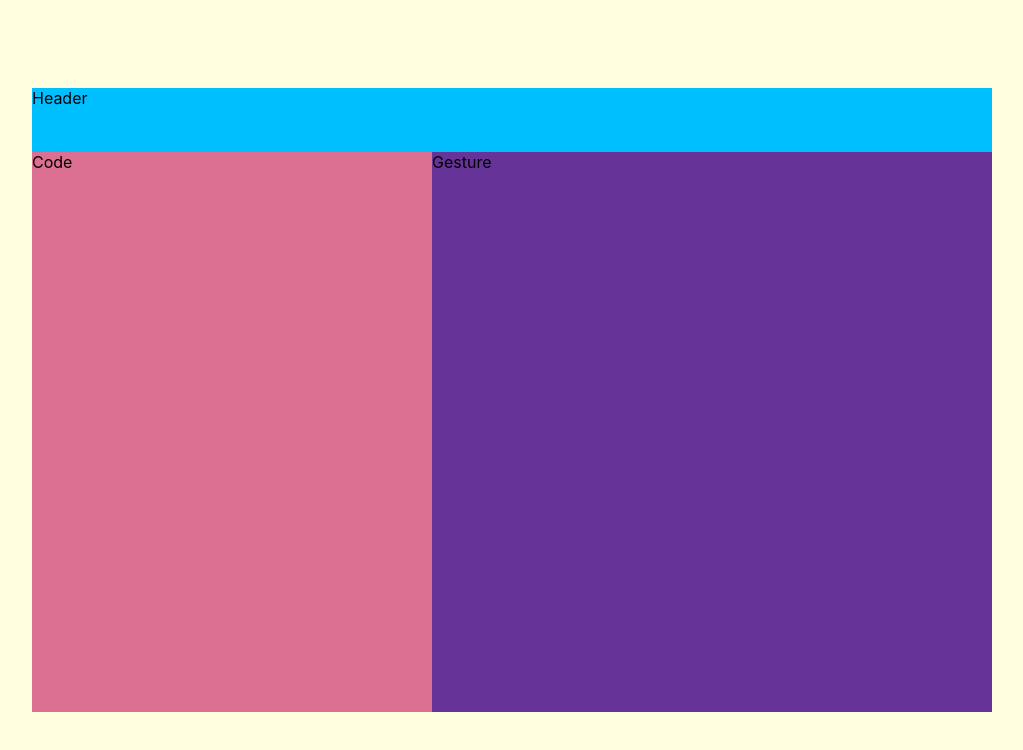
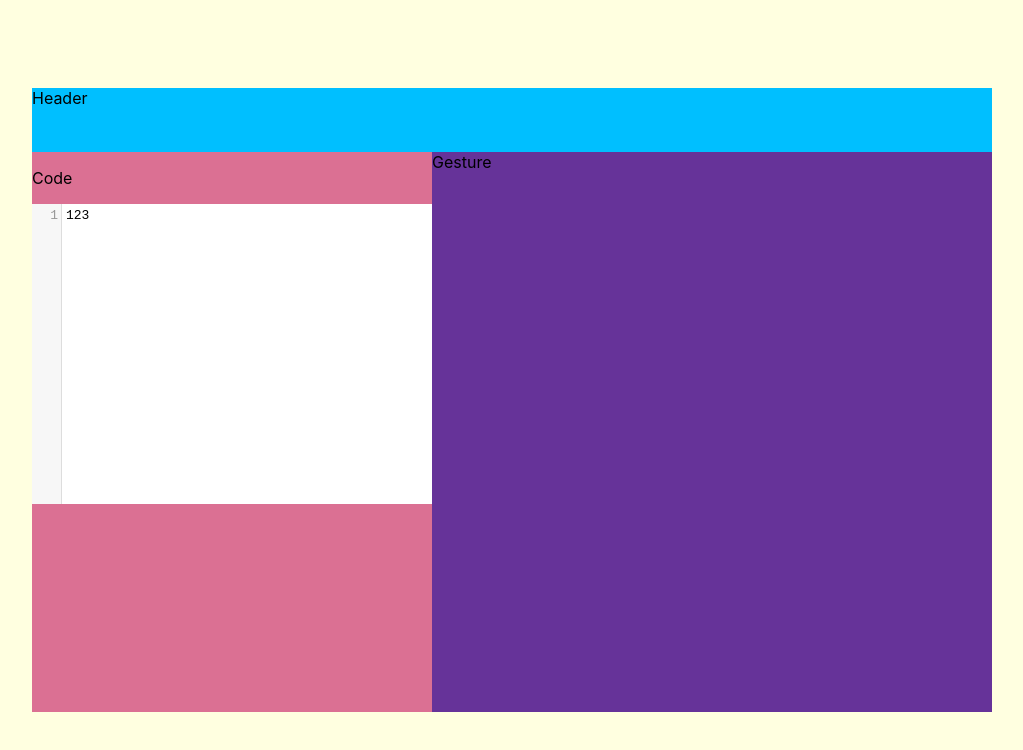
Before and after one commit to markorodic/lines_of_code, a React (Create React App) app: page / in a window 1280 px wide. Shown: the top 750 px of the page, without its empty margins (128-1151 px from the left). Built offline with nearby package versions, Linux system fonts and the light colour scheme.

Commit message:
Add Code Mirror for the code editor

```diff
--- a/package.json
+++ b/package.json
@@ -3,7 +3,9 @@
   "version": "0.1.0",
   "private": true,
   "dependencies": {
+    "codemirror": "^5.46.0",
     "react": "^16.8.6",
+    "react-codemirror2": "^6.0.0",
     "react-dom": "^16.8.6",
     "react-redux": "^7.0.3",
     "react-scripts": "3.0.0",
--- a/src/interface/codeEditor/CodeEditor.js
+++ b/src/interface/codeEditor/CodeEditor.js
@@ -1,8 +1,33 @@
 import React, { Component } from "react";
+import "codemirror/lib/codemirror.css";
+import "codemirror/theme/material.css";
+import "codemirror/theme/neat.css";
+import "codemirror/mode/xml/xml.js";
+import "codemirror/mode/javascript/javascript.js";
+
+import { Controlled as CodeMirror } from "react-codemirror2";
 
 class CodeEditor extends Component {
+  state = {
+    value: "123"
+  };
   render() {
-    return <div className="code">Code</div>;
+    return (
+      <div className="code">
+        <p>Code</p>
+
+        <CodeMirror
+          value={this.state.value}
+          options={{ lineNumbers: true, autofocus: true }}
+          onBeforeChange={(editor, data, value) => {
+            this.setState({ value });
+          }}
+          onChange={(editor, value) => {
+            console.log("controlled", { value });
+          }}
+        />
+      </div>
+    );
   }
 }
 
```
Also changed, not shown: 1 other file (tests, documents, lock files or other folders).
